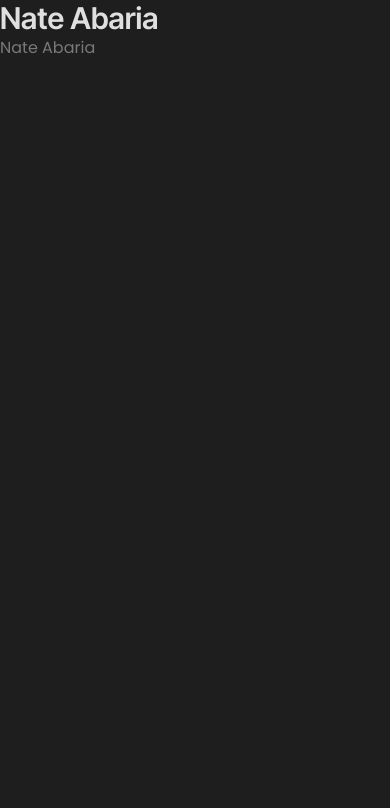
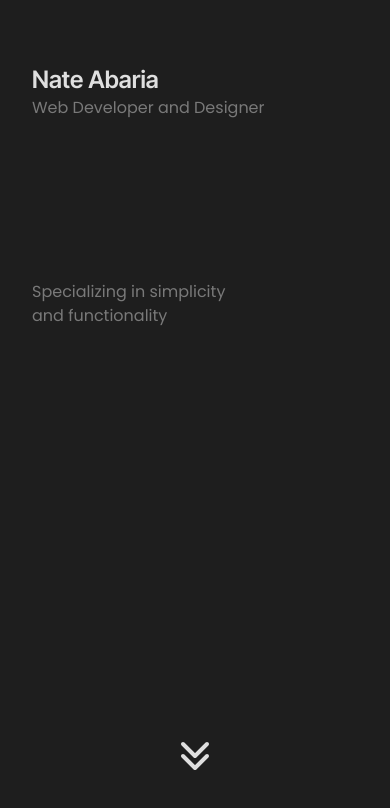
Before and after one commit to nvaba/Portfolio, a Vue app: page / in a window 390 px wide. Shown: the top 808 px of the page. Built offline with nearby package versions, Linux system fonts and the light colour scheme.

Commit message:
Add mobile hero section

```diff
--- a/index.html
+++ b/index.html
@@ -4,7 +4,7 @@
     <meta charset="UTF-8" />
     <link rel="icon" type="image/svg+xml" href="/vite.svg" />
     <meta name="viewport" content="width=device-width, initial-scale=1.0" />
-    <title>Vite + Vue + TS</title>
+    <title>Nate Abaria</title>
   </head>
   <body>
     <div id="app"></div>
--- a/src/App.vue
+++ b/src/App.vue
@@ -1,8 +1,23 @@
-<script setup lang="ts"></script>
+<script setup lang="ts">
+import DownSVG from "./components/DownSVG.vue";
+</script>
 
 <template>
-  <h1 class="text-3xl">Nate Abaria</h1>
-  <p>Nate Abaria</p>
+  <div id="left">
+    <div class="relative mt-8 h-screen">
+      <h1 class="text-2xl">Nate Abaria</h1>
+
+      <p>Web Developer and Designer</p>
+
+      <p class="mt-[10rem]">
+        Specializing in simplicity <br />
+        and functionality
+      </p>
+    </div>
+    <DownSVG />
+  </div>
+
+  <div id="right"></div>
 </template>
 
 <style scoped></style>
--- /dev/null
+++ b/src/components/DownSVG.vue
@@ -0,0 +1,36 @@
+<template>
+  <svg
+    xmlns="http://www.w3.org/2000/svg"
+    width="48"
+    height="48"
+    viewBox="0 0 48 48"
+    class="hoverUpDown absolute left-1/2 top-[80%] -translate-x-1/2 transform"
+  >
+    <path
+      fill="none"
+      stroke="#dfdfdf"
+      stroke-linecap="round"
+      stroke-linejoin="round"
+      stroke-width="4"
+      d="M36 12L24 24L12 12m24 12L24 36L12 24"
+    />
+  </svg>
+</template>
+
+<style>
+@keyframes hoverUpDown {
+  0% {
+    transform: translateX(-50%) translateY(0);
+  }
+  50% {
+    transform: translateX(-50%) translateY(-20px);
+  }
+  100% {
+    transform: translateX(-50%) translateY(0);
+  }
+}
+
+.hoverUpDown {
+  animation: hoverUpDown 2s ease-in-out infinite;
+}
+</style>
--- a/src/style.css
+++ b/src/style.css
@@ -5,7 +5,7 @@
 
 @layer base {
   body {
-    @apply bg-background font-Poppins text-text;
+    @apply relative bg-background p-8 font-Poppins text-text;
   }
 
   h1,
```
